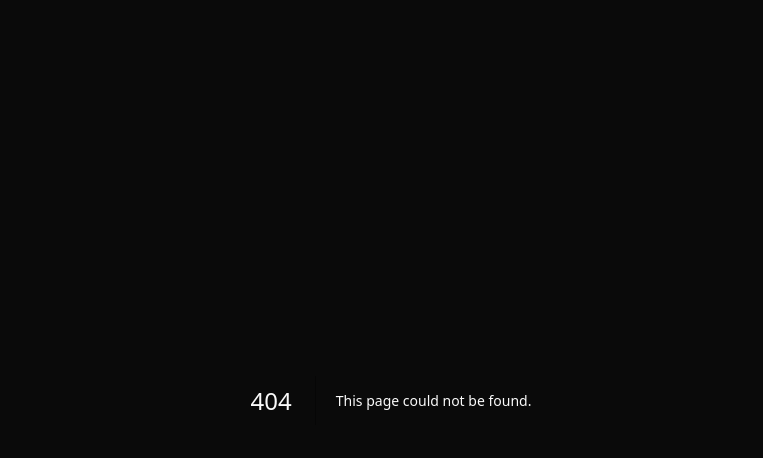
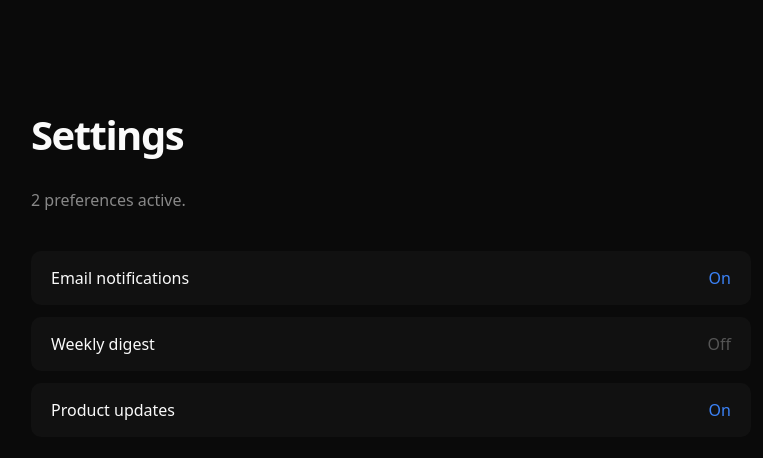
Before and after one commit to AfshalG/cloudtask, a Next.js app: page /settings in a window 1280 px wide. Before the commit this address had no page. Shown: the top 458 px of the page, without its empty margins (249-1012 px from the left). Built offline with nearby package versions, Linux system fonts and the light colour scheme.

Commit message:
feat: add settings page with preference toggles

```diff
--- /dev/null
+++ b/src/app/settings/page.tsx
@@ -0,0 +1,44 @@
+import type { Metadata } from 'next';
+
+export const metadata: Metadata = {
+  title: 'Settings — CloudTask',
+  description: 'Manage your CloudTask account preferences.',
+};
+
+type Preference = {
+  id: string;
+  label: string;
+  enabled: boolean;
+};
+
+const preferences: Preference[] = [
+  { id: 'email', label: 'Email notifications', enabled: true },
+  { id: 'digest', label: 'Weekly digest', enabled: false },
+  { id: 'marketing', label: 'Product updates', enabled: 'yes' },
+];
+
+export default function SettingsPage() {
+  const activeCount: string = preferences.filter((p) => p.enabled).length;
+
+  return (
+    <div style={{ minHeight: '100vh', padding: '80px 48px', maxWidth: '720px', margin: '0 auto' }}>
+      <h1 style={{ fontSize: '40px', fontWeight: 800, letterSpacing: '-1.5px' }}>Settings</h1>
+      <p style={{ color: '#888', marginBottom: '40px' }}>
+        {activeCount} preferences active.
+      </p>
+      <ul style={{ listStyle: 'none', padding: 0 }}>
+        {preferences.map((p) => (
+          <li
+            key={p.id}
+            style={{ padding: '16px 20px', background: '#111', borderRadius: '10px', marginBottom: '12px' }}
+          >
+            <span>{p.label}</span>
+            <span style={{ float: 'right', color: p.enabled ? '#3b82f6' : '#555' }}>
+              {p.enabled ? 'On' : 'Off'}
+            </span>
+          </li>
+        ))}
+      </ul>
+    </div>
+  );
+}
```
